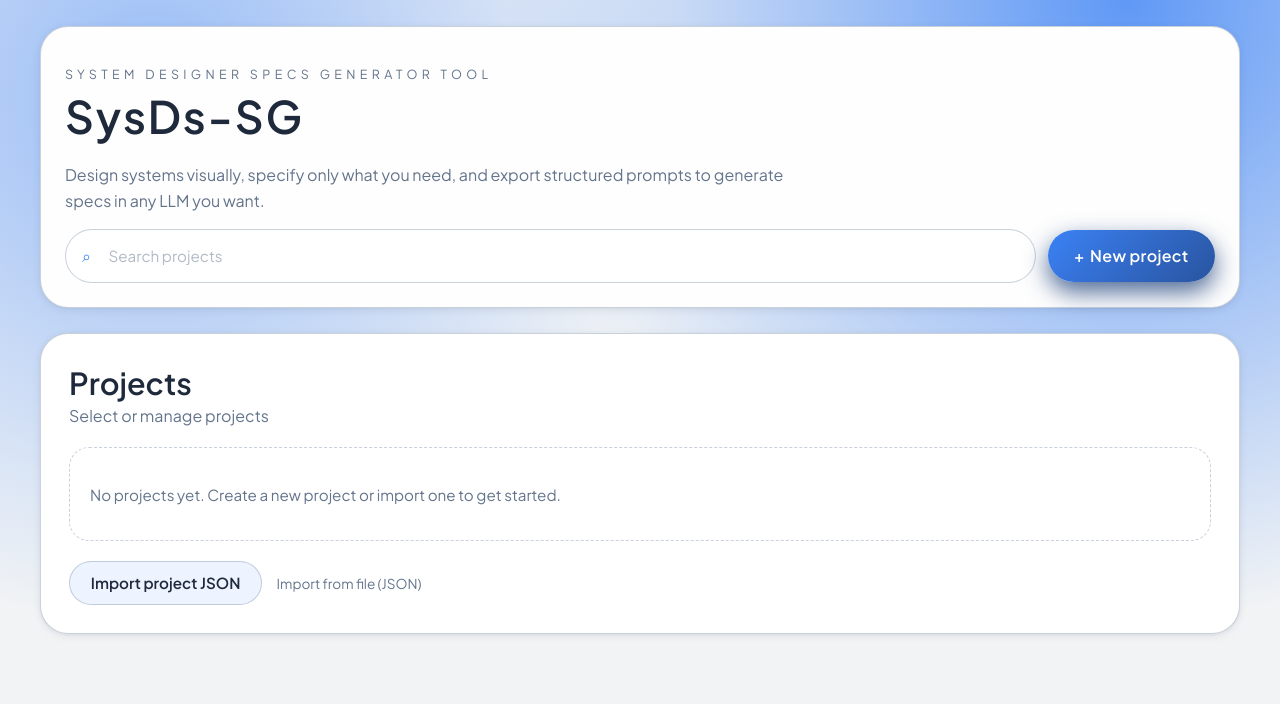
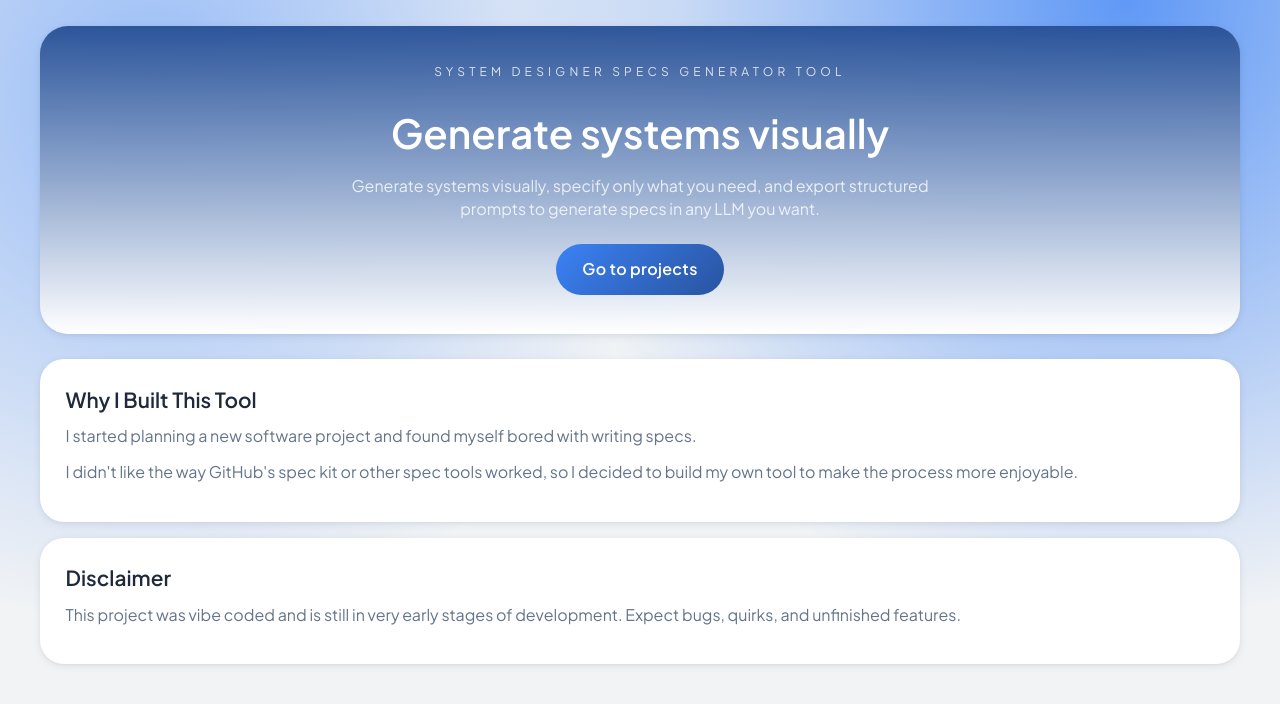
Before and after one commit to duxpe/spec-diagram, a React (Vite) app: page / in a window 1280 px wide. Before the commit this address led to /projects. Shown: the top 704 px of the page. Built offline with nearby package versions, Linux system fonts and the light colour scheme.

Commit message:
feat: add a HomePage layout and content, implement workspace search functionality, and improve PatternSelectionDialog steps

```diff
--- a/src/app/router/AppRouter.tsx
+++ b/src/app/router/AppRouter.tsx
@@ -1,34 +1,51 @@
-import { Navigate, Route, Routes } from 'react-router-dom'
+import { Navigate, Route, Routes, useNavigate } from 'react-router-dom'
 import { WorkspacePage } from '@/pages/workspace/WorkspacePage'
 import { BoardPage } from '@/pages/board/BoardPage'
-import { useAppStore } from '@/state/app-store'
-import { useWorkspaceStore } from '@/state/workspace-store'
 
-function LandingRoute(): JSX.Element {
-  const loading = useWorkspaceStore((state) => state.loading)
-  const currentWorkspace = useWorkspaceStore((state) => state.currentWorkspace)
-  const boards = useWorkspaceStore((state) => state.boards)
-  const lastBoardId = useAppStore((state) => state.lastBoardId)
+function HomePage(): JSX.Element {
+  const navigate = useNavigate()
 
-  if (loading) {
-    return <p>Loading...</p>
-  }
+  return (
+    <div className="projects-screen home-page">
+      <div className="projects-screen__content home-page__content">
+        <section className="home-hero">
+          <p className="home-hero__eyebrow">System Designer Specs Generator Tool</p>
+          <h1>Generate systems visually</h1>
+          <p>
+            Generate systems visually, specify only what you need, and export structured prompts to generate specs in any LLM you want.
+          </p>
+          <button type="button" className="btn--primary home-hero__cta" onClick={() => navigate('/projects')}>
+            Go to projects
+          </button>
+        </section>
 
-  if (!currentWorkspace) {
-    return <Navigate to="/projects" replace />
-  }
+        <section className="home-info">
+          <article className="home-info__card">
+            <h3>Why I Built This Tool</h3>
+            <p>
+              I started planning a new software project and found myself bored with writing specs.
+            </p>
+            <p>
+              I didn't like the way GitHub's spec kit or other spec tools worked, so I decided to build my own tool to make the process more enjoyable.
+            </p>
+          </article>
 
-  const boardIds = boards.map((board) => board.id)
-  const targetBoardId =
-    lastBoardId && boardIds.includes(lastBoardId) ? lastBoardId : currentWorkspace.rootBoardId
-
-  return <Navigate to={`/project/${currentWorkspace.id}/board/${targetBoardId}`} replace />
+          <article className="home-info__card">
+            <h3>Disclaimer</h3>
+            <p>
+              This project was vibe coded and is still in very early stages of development. Expect bugs, quirks, and unfinished features.
+            </p>
+          </article>
+        </section>
+      </div>
+    </div>
+  )
 }
 
 export function AppRouter(): JSX.Element {
   return (
     <Routes>
-      <Route path="/" element={<LandingRoute />} />
+      <Route path="/" element={<HomePage />} />
       <Route path="/projects" element={<WorkspacePage />} />
       <Route path="/project/:projectId" element={<WorkspacePage />} />
       <Route path="/project/:projectId/board/:boardId" element={<BoardPage />} />
--- a/src/components/panels/WorkspaceListPanel.tsx
+++ b/src/components/panels/WorkspaceListPanel.tsx
@@ -67,8 +67,6 @@ export function WorkspaceListPanel({
     <ul className="projects-gallery__list">
       {workspaces.map((workspace) => {
         const active = workspace.id === currentWorkspaceId
-        const boardCount = workspace.boardIds.length
-        const boardLabel = boardCount === 1 ? '1 board' : `${boardCount} boards`
 
         return (
           <li key={workspace.id}>
@@ -115,12 +113,6 @@ export function WorkspaceListPanel({
                 {getWorkspaceSummary(workspace)}
               </p>
               <div className="project-card__footer">
-                <span className="project-card__meta">
-                  <span className="project-card__meta-icon" aria-hidden="true">
-                    ■
-                  </span>
-                  <span>{boardCount > 0 ? boardLabel : 'No boards yet'}</span>
-                </span>
                 <span className="project-card__meta-date">Updated {formatUpdatedAt(workspace.updatedAt)}</span>
               </div>
             </article>
--- a/src/pages/workspace/WorkspacePage.tsx
+++ b/src/pages/workspace/WorkspacePage.tsx
@@ -1,4 +1,4 @@
-import { useEffect, useState } from 'react'
+import { ChangeEvent, useEffect, useState } from 'react'
 import { useNavigate, useParams } from 'react-router-dom'
 import { ConfirmationDialog } from '@/components/dialogs/ConfirmationDialog'
 import { PatternSelectionDialog } from '@/components/dialogs/PatternSelectionDialog'
@@ -19,6 +19,8 @@ export function WorkspacePage(): JSX.Element {
   const importWorkspace = useWorkspaceStore((state) => state.importWorkspace)
   const deleteWorkspace = useWorkspaceStore((state) => state.deleteWorkspace)
   const error = useWorkspaceStore((state) => state.error)
+
+  const [searchTerm, setSearchTerm] = useState('')
 
   const [isPatternDialogOpen, setPatternDialogOpen] = useState(false)
   const [workspaceBeingEdited, setWorkspaceBeingEdited] = useState<Workspace | null>(null)
@@ -112,6 +114,21 @@ export function WorkspacePage(): JSX.Element {
     }
   }
 
+  const normalizedSearchTerm = searchTerm.trim().toLowerCase()
+  const filteredWorkspaces = normalizedSearchTerm
+    ? workspaces.filter((workspace) => {
+        const searchable = [workspace.name, workspace.description, workspace.brief?.goal, workspace.brief?.context]
+          .filter(Boolean)
+          .join(' ')
+          .toLowerCase()
+        return searchable.includes(normalizedSearchTerm)
+      })
+    : workspaces
+
+  const handleSearchChange = (event: ChangeEvent<HTMLInputElement>): void => {
+    setSearchTerm(event.target.value)
+  }
+
   return (
     <div className="projects-screen">
       <div className="projects-screen__content">
@@ -125,12 +142,18 @@ export function WorkspacePage(): JSX.Element {
             </p>
           </div>
           <div className="projects-hero__actions">
-            <label className="projects-hero__search">
-              <span className="projects-hero__search-icon" aria-hidden="true">
-                ⌕
-              </span>
-              <input type="search" placeholder="Search projects" aria-label="Search projects" />
-            </label>
+              <label className="projects-hero__search">
+                <span className="projects-hero__search-icon" aria-hidden="true">
+                  ⌕
+                </span>
+                <input
+                  type="search"
+                  placeholder="Search projects"
+                  aria-label="Search projects"
+                  value={searchTerm}
+                  onChange={handleSearchChange}
+                />
+              </label>
             <button
               type="button"
               className="btn--primary projects-hero__action"
@@ -152,7 +175,7 @@ export function WorkspacePage(): JSX.Element {
           </div>
 
           <WorkspaceListPanel
-            workspaces={workspaces}
+            workspaces={filteredWorkspaces}
             currentWorkspaceId={currentWorkspace?.id}
             onOpenWorkspace={(workspaceIdToOpen) => {
               void handleOpenWorkspace(workspaceIdToOpen)
--- a/src/styles/global.css
+++ b/src/styles/global.css
@@ -131,7 +131,7 @@ input:focus-visible,
 select:focus-visible,
 textarea:focus-visible {
   outline: none;
-  box-shadow: var(--focus-glow);
+  box-shadow: 0 0 0 2px color-mix(in srgb, var(--accent), rgba(255, 255, 255, 0.5));
 }
 
 button:disabled {
@@ -199,6 +199,67 @@ label {
   background: color-mix(in srgb, var(--surface) 90%, var(--bg) 10%);
   box-shadow: var(--panel-shadow);
   backdrop-filter: blur(16px);
+}
+
+.home-page__content {
+  display: grid;
+  gap: clamp(1.5rem, 2vw, 2.8rem);
+}
+
+.home-hero {
+  border-radius: 28px;
+  padding: clamp(2rem, 3vw, 3rem);
+  background: linear-gradient(180deg, color-mix(in srgb, var(--accent), rgba(15, 23, 42, 0.9)), var(--surface));
+  color: #fff;
+  text-align: center;
+  box-shadow: var(--panel-shadow);
+}
+
+.home-hero__eyebrow {
+  letter-spacing: 0.35em;
+  font-size: 0.75rem;
+  text-transform: uppercase;
+  color: rgba(255, 255, 255, 0.9);
+  margin-bottom: 0.4rem;
+}
+
+.home-hero h1 {
+  font-size: clamp(2.5rem, 3vw, 3.5rem);
+  margin: 0.25rem 0 0.9rem;
+}
+
+.home-hero p {
+  margin: 0 auto 1.5rem;
+  max-width: 52ch;
+  color: rgba(255, 255, 255, 0.8);
+}
+
+.home-hero__cta {
+  box-shadow: 0 12px 30px rgba(0, 0, 0, 0.45);
+}
+
+.home-info {
+  display: grid;
+  gap: 1rem;
+}
+
+.home-info__card {
+  border-radius: 24px;
+  padding: clamp(1.25rem, 2vw, 1.75rem);
+  background: var(--surface-strong);
+  box-shadow: var(--panel-shadow);
+  color: var(--ink);
+}
+
+.home-info__card h3 {
+  margin: 0 0 0.65rem;
+  font-size: 1.3rem;
+}
+
+.home-info__card p {
+  margin: 0 0 0.75rem;
+  color: var(--muted);
+  line-height: 1.5;
 }
 
 .projects-hero__copy {
@@ -275,18 +336,19 @@ label {
   display: inline-flex;
   align-items: center;
   gap: 0.35rem;
-  box-shadow: 0 10px 25px color-mix(in srgb, var(--accent), rgba(0, 0, 0, 0.65) 60%);
-  transition: transform 150ms ease, box-shadow 150ms ease;
+  box-shadow: none;
+  transition: transform 150ms ease, filter 150ms ease;
 }
 
 .btn--primary:hover {
   transform: translateY(-1px);
-  box-shadow: 0 14px 28px color-mix(in srgb, var(--accent), rgba(0, 0, 0, 0.6) 60%);
+  filter: brightness(1.04);
 }
 
 .btn--primary:focus-visible {
-  outline: none;
-  box-shadow: 0 0 0 3px color-mix(in srgb, var(--accent), rgba(255, 255, 255, 0.4));
+  outline: 2px solid color-mix(in srgb, var(--accent), rgba(255, 255, 255, 0.5));
+  outline-offset: 2px;
+  box-shadow: none;
 }
 
 .projects-hero__action {
@@ -1356,6 +1418,11 @@ label {
   .projects-hero__actions {
     flex-direction: column;
     align-items: stretch;
+  }
+
+  .projects-hero__search {
+    flex: 0 0 auto;
+    width: 100%;
   }
 
   .projects-gallery {
@@ -1839,11 +1906,12 @@ label {
   margin-top: 4px;
 }
 
-.pattern-dialog__form-fields {
+.pattern-dialog__form-fields label{
   display: flex;
   flex-direction: column;
   gap: 8px;
   margin-bottom: 16px;
+
 }
 
 .pattern-dialog__grid {
```
Also changed, not shown: src/components/dialogs/PatternSelectionDialog.tsx (+44 -14 lines).
